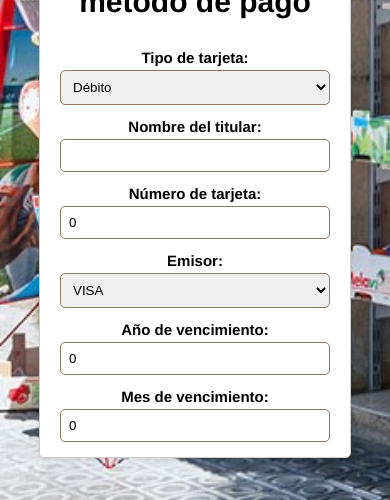
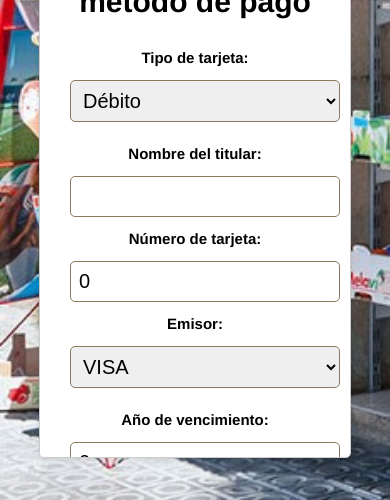
Before and after one commit to Samytheturtle/SDGTACWEB, a Vue app in the folder SDGTACWEB/: page /Payment-Method-Form in a window 390 px wide. Shown: the part 344-844 px from the top of the page. Built offline with nearby package versions, Linux system fonts and the light colour scheme.

Commit message:
ventanas responsivas

```diff
--- a/SDGTACWEB/package.json
+++ b/SDGTACWEB/package.json
@@ -17,6 +17,7 @@
     "dotenv": "^16.1.4",
     "pinia": "^2.1.3",
     "vue": "^3.3.4",
+    "vue-mq": "^1.0.1",
     "vue-router": "^4.2.2"
   },
   "devDependencies": {
--- a/SDGTACWEB/src/components/CustomButton.vue
+++ b/SDGTACWEB/src/components/CustomButton.vue
@@ -1,5 +1,5 @@
 <template>
-    <button @click="click">{{ description }}</button>
+    <button class="button-custom" @click="click">{{ description }}</button>
 </template>
 
 <script>
@@ -16,7 +16,7 @@ export default{
 </script>
 
 <style scoped>
-button {
+.button-custom {
   display: block;
   width: 100%;
   padding: 10px;
@@ -31,7 +31,7 @@ button {
   transition: 0.3s;
 }
 
-button:hover {
+.button-custom:hover {
   background-color: #ffefd3;
 }
 </style>
--- a/SDGTACWEB/src/components/CustomGoogleMaps.vue
+++ b/SDGTACWEB/src/components/CustomGoogleMaps.vue
@@ -111,7 +111,7 @@ export default{
 
 <style scoped>
 #map{
-    width: 100vh;
+    width: 100%;
     height: 300px;
     background-color: azure;
     margin-top: 20px;
--- a/SDGTACWEB/src/components/CustomInput.vue
+++ b/SDGTACWEB/src/components/CustomInput.vue
@@ -3,6 +3,7 @@
         <label>
             {{ label }}
             <input
+                class="input-custom"
                 :type="type"
                 :name="name"
                 @blur="blur"
@@ -49,14 +50,18 @@ label {
     color: black;
 }
 
-input[type="text"],
-input[type="date"],
-input[type="password"],
-input[type="number"] {
+.input-custom {
+    display: block;
+    font-size: 20px;
     width: 100%;
     padding: 8px;
+    margin: 10px;
     border: 1px solid #ccc;
     border-radius: 5px;
     border-color: #8b7a5e;
 }
+
+.input-custom:focus {
+    background-color: #fffee4;
+}
 </style>
--- a/SDGTACWEB/src/components/CustomSelect.vue
+++ b/SDGTACWEB/src/components/CustomSelect.vue
@@ -3,36 +3,49 @@
         <label>
             {{ label }}
         </label>
-        <select :name="name" @blur="blur" @change="change" :value="modelValue" @input="updateValue">
-            <option v-for="option in options" v-bind:value="option.value">
+        <select
+            class="select-custom"
+            :name="name"
+            @blur="blur"
+            @change="change"
+            :value="modelValue"
+            @input="updateValue"
+        >
+            <option
+                v-for="option in options"
+                v-bind:value="option.value"
+            >
                 {{ option.label }}
             </option>
         </select>
-        <span class="error" v-if="error">{{ error }}</span>
+        <CustomError :error="error"/>
     </div>
 </template>
 
-<script scoped>
+<script>
+import CustomError from './CustomError.vue';
+
 export default{
-    props:{
+    props: {
         options: Array,
         label: String,
         error: String,
         name: String,
-        modelValue: ''
+        modelValue: ""
     },
-    setup(props, context){
+    setup(props, context) {
         const updateValue = (event) => {
-            context.emit('update:modelValue', event.target.value);
-        }
+            context.emit("update:modelValue", event.target.value);
+        };
         const blur = (event) => {
-            context.emit('blur', event);
-        }
+            context.emit("blur", event);
+        };
         const change = (event) => {
-            context.emit('change', event);
-        }
-        return {updateValue, blur, change}
-    }
+            context.emit("change", event);
+        };
+        return { updateValue, blur, change };
+    },
+    components: { CustomError }
 }
 </script>
 
@@ -47,15 +60,17 @@ label {
     color: black;
 }
 
-select {
+.select-custom {
+    font-size: 20px;
     width: 100%;
     padding: 8px;
+    margin: 10px;
     border: 1px solid #ccc;
     border-radius: 5px;
     border-color: #8b7a5e;
 }
 
-.error{
-    color: red;
+.select-custom:focus {
+    background-color: #fffee4;
 }
 </style>
--- a/SDGTACWEB/src/main.js
+++ b/SDGTACWEB/src/main.js
@@ -7,5 +7,4 @@ import router from './router'
 const app = createApp(App)
 
 app.use(router)
-
 app.mount('#app')
--- a/SDGTACWEB/src/views/ADMMaindashboard.vue
+++ b/SDGTACWEB/src/views/ADMMaindashboard.vue
@@ -81,6 +81,7 @@ const options = {
     },
     autoWidth: true,
     scrollY: 300,
+    scrollX: true,
     select: 'single',
     responsive: true,
     paging: true
--- a/SDGTACWEB/src/views/PaymentMethod.vue
+++ b/SDGTACWEB/src/views/PaymentMethod.vue
@@ -125,7 +125,7 @@ export default{
                     {label: 'MasterCard', value: 'MasterCard'}
                 ]
             }
-        };
+        }
     },
     methods: {
         async registerMethod() {
--- a/SDGTACWEB/src/views/StatementsRegister.vue
+++ b/SDGTACWEB/src/views/StatementsRegister.vue
@@ -159,25 +159,26 @@ export default{
 body {
     font-family: Arial, sans-serif;
     background-color: #f7e1e1;
+    background-repeat: no-repeat;
+    background-size: cover;
     display: flex;
     justify-content: center;
     align-items: center;
-    margin: 0;
-    padding: 0;
-    background-image: url("../assets/BackgrownLogin.jpg");
+    height: 100vh;
+    background-image: url("../assets/BackgrownLogin.jpg")
 }
 
 .logoRG {
     position: relative;
     width: 100%;
     max-width: 300px;
-    display: inline-block;
+    display: flex;
 }
 
 .BackgrountlogoRG {
-    position: relative;
-    top: 20%;
-    left: 100%;
+    position: fixed;
+    top: 10%;
+    left: 50%;
     transform: translateX(-50%);
     width: 50%;
     max-width: 200px;
@@ -194,17 +195,19 @@ h1 {
 }
 
 .container {
-    position: relative;
+    position:absolute;
     display: block;
+    width: 80%;
     top: 30%;
-    left: 100%;
-    margin-bottom: 20px;
+    bottom: 5%;
     transform: translateX(-50%);
+    max-width: 2000px;
     padding: 20px;
     background-color: #ffffff;
     border: 1px solid #ccc;
     border-radius: 5px;
     box-shadow: 0 2px 5px rgba(0, 0, 0, 0.1);
+    overflow-y: auto;
 }
 
 form {
--- a/SDGTACWEB/src/views/UserRegister.vue
+++ b/SDGTACWEB/src/views/UserRegister.vue
@@ -7,7 +7,8 @@
         <div class="container">
             <h1>Registro de usuario</h1>
 
-            <form>
+            <form class="form-custom">
+
                 <CustomSelect
                     name="userType"
                     label="Cargo:"
@@ -89,6 +90,7 @@ import {
     handleInputChange,
     postUser
 } from '../viewModel/UserRegisterViewModel';
+import { MqResponsive } from 'vue3-mq';
 
 var respuesta = [];
 var branchArray = [];
@@ -177,7 +179,7 @@ export default{
         //console.log(branchArray);
         //console.log(userTypeArray);
     },
-    components: { CustomInput, CustomSelect, CustomButton }
+    components: { CustomInput, CustomSelect, CustomButton, MqResponsive }
 }
 </script>
 
@@ -219,6 +221,7 @@ h1 {
   font-weight: bold;
   text-align: center;
 }
+
 .container {
     position:absolute;
     display: block;
@@ -235,7 +238,7 @@ h1 {
     overflow-y: auto;
 }
 
-form {
+.form-custom {
     margin-top: 20px;
 }
 </style>
```
Also changed, not shown: SDGTACWEB/src/components/CustomNavBar.vue (added), 1 other file (tests, documents, lock files or other folders). Lines whose indentation alone changed are shown as unchanged.
